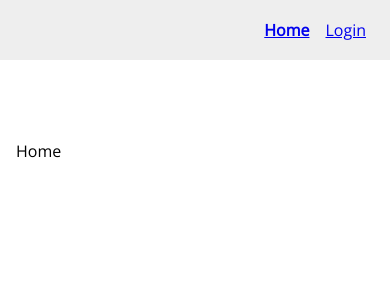
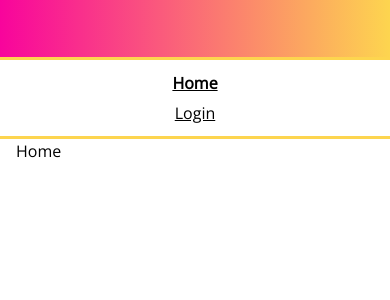
Before and after one commit to sergioviniciuss/styled-components-playground, a React (Create React App) app: page / in a window 390 px wide. Shown: the top 300 px of the page. Built offline with nearby package versions, Linux system fonts and the light colour scheme.

Commit message:
Feat(Header): Applies media queries to prepare the menu on mobile/desktop

```diff
--- a/src/components/common/Header.js
+++ b/src/components/common/Header.js
@@ -9,19 +9,32 @@
   display: flex;
   padding: 0 16px;
   top: 0;
-  background: #eee;
+  background-image: linear-gradient(to right, #f8049c, #fdd54f);
+  border-bottom: 3px solid #fdd54f;
 `;
 
 const Menu = styled.nav`
-  display: flex;
-  position: relative;
-  width: initial;
-  border-bottom: none;
-  margin: auto 0 auto auto;
+  display: block;
   font-family: "Open Sans";
-  background: none;
-  left: initial;
-  top: initial;
+  position: absolute;
+  width: 100%;
+  top: 60px;
+  left: 0;
+  padding: 8px;
+  box-sizing: border-box;
+  border-bottom: 3px solid #fdd54f;
+  background: white;
+
+  @media (min-width: 768px) {
+    display: flex;
+    background: none;
+    left: initial;
+    top: initial;
+    position: relative;
+    width: initial;
+    border-bottom: none;
+    margin: auto 0 auto auto;
+  }
 `;
 
 const Link = ({ isActive, children, ...props }) => {
@@ -35,6 +48,7 @@
   box-sizing: border-box;
   margin: auto 0;
   font-weight: ${(p) => (p.isActive ? "bold" : "normal")};
+  color: black;
 `;
 
 const Header = () => {
```
